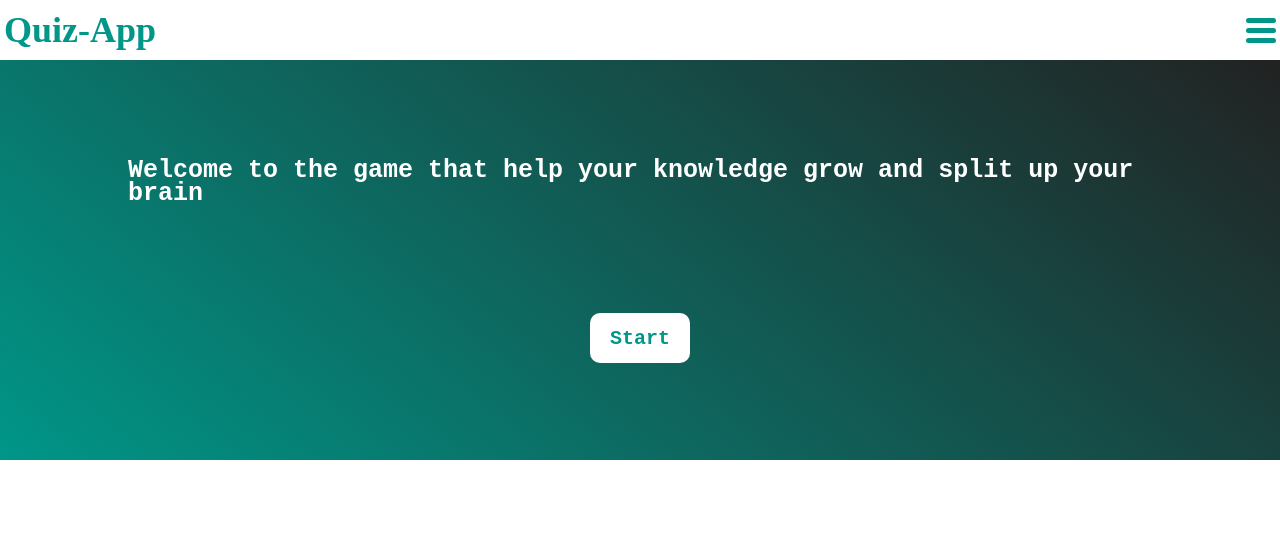
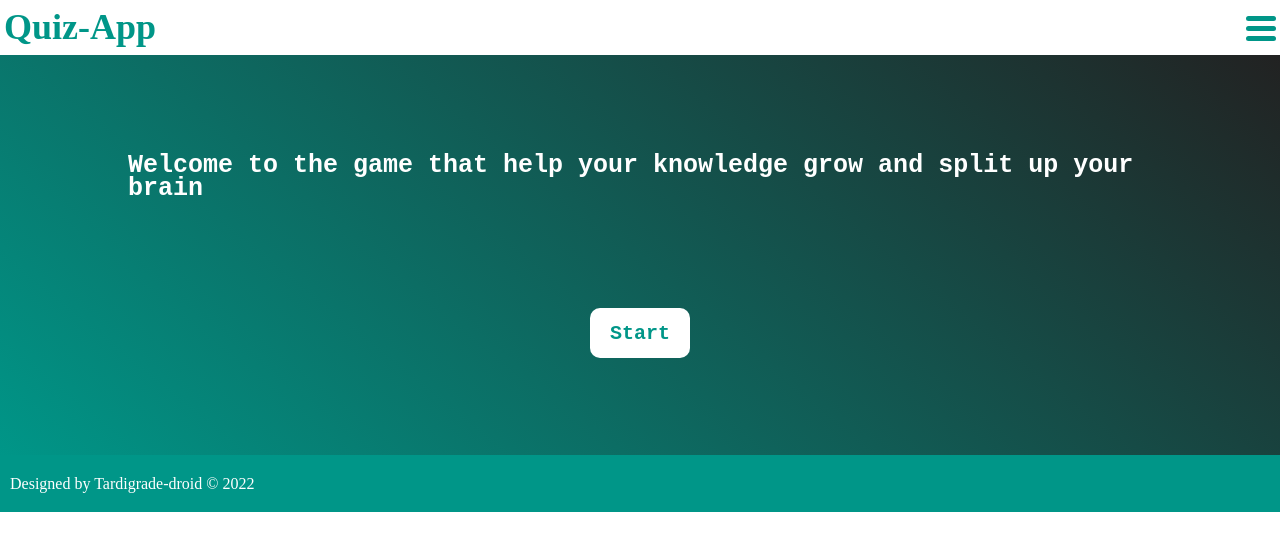
Before and after one commit to Tardigrade-droid/react-quiz-game, a React (Create React App) app: page / in a window 1280 px wide. Shown: the top 550 px of the page. Built offline with nearby package versions, Linux system fonts and the light colour scheme; the HTML template or start-up script is replaced by a standard one.

Commit message:
Footer and Menu animation finished

```diff
--- a/src/App.css
+++ b/src/App.css
@@ -1,6 +1,5 @@
 :root{
 	--primary: #009688;
-	--secondary: #738;
 	--danger: #f00;
 	--success: #0f0;
 	--info: #00f;
@@ -20,9 +19,19 @@
 	box-sizing: border-box;
 }
 body{
+	width: 100vw;
+	min-height: 100vh;
+	overflow-x: hidden;
 	font-size: 18px;
 	line-height: 150%;
 	font-family: var(--primary-font), sans-serif;
+}
+a{
+	text-decoration: none;
+	color: var(--primary);
+}
+li{
+	list-style: none;
 }
 button{
 	width: 80px;
@@ -37,12 +46,13 @@ button{
 	background: var(--light);
 }
 header{
-	height: 60px;
+	height: 55px;
 	display: flex;
 	align-items: center;
 	background: var(--white);
 	color: var(--primary);
 	padding: 8px 4px;
+	position: relative;
 }
 header h1{
 	font-family: var(--secondary-font);
@@ -68,6 +78,8 @@ header h1{
         width: 30px;
         height: 5px;
         border-radius: 10px;
+	transition-property: transform;
+	transition: 200ms ease-in-out;
 }
 .menu-btn span::before{
 	transform: translateY(10px);
@@ -75,8 +87,42 @@ header h1{
 .menu-btn span::after{
         transform: translateY(-10px);
 }
-.menu-btn.active{
+.menu-btn.active span{
 	background: transparent;
+}
+.menu-btn.active span::before{
+	transform: rotate(-45deg);
+}
+.menu-btn.active span::after{
+	transform: rotate(45deg);
+}
+nav{
+        width: 100%;
+        height: 350px;
+        position: absolute;                            top: 56px;
+        right: 0;
+	transform-origin: right;
+	transform: scale(0);
+        background: var(--white);
+	transition: transform 200ms ease-in-out;
+}
+nav.active{
+	transform-origin: right;
+	transform: scale(1);
+}
+nav li{
+	height: 50px;
+	display: flex;
+	align-items: center;
+	padding: 0 10px;
+	border-bottom: 1px solid var(--primary);
+}/*
+nav li:first-child{
+	border-top: 1px solid var(--primary);
+}*/
+nav a{
+	font-size: 20px;
+	font-weight: 500;
 }
 .hero{
 	height: 400px;
@@ -96,7 +142,7 @@ header h1{
 	font-size: 25px;
 	line-height: 90%;
 }
-.btn.white{
+.hero .btn.white{
 	width: 100px;
 	height: 50px;
 	font-family: inherit;
@@ -105,3 +151,12 @@ header h1{
 	background: var(--white);
 	color: var(--primary);
 }
+footer{
+	color: var(--white);
+	background: var(--primary);
+}
+.copyright{
+	font-family: var(--secondary-font);
+	font-size: 16px;
+	padding: 15px 10px;
+}
--- a/src/App.js
+++ b/src/App.js
@@ -1,12 +1,14 @@
 
 import Header from './components/Header'
-import Hero from "./components/Hero"
+import Footer from './components/Footer'
+import Home from './pages/Home'
 import './App.css';
 
 const App = ()=> {
   return <>
 	<Header/>
-	<Hero/>
+	<Home/>
+	<Footer/>
 	</>
 }
 
--- a/src/components/Footer.jsx
+++ b/src/components/Footer.jsx
@@ -0,0 +1,7 @@
+
+const Footer = ()=>{
+	return <footer>
+		<p className="copyright">Designed by Tardigrade-droid &copy; {new Date().getFullYear()}</p>
+		</footer>
+}
+export default Footer
--- a/src/components/Header.jsx
+++ b/src/components/Header.jsx
@@ -1,11 +1,20 @@
 import {useState} from 'react'
+import Menu from './Menu'
 
 const Header = ()=>{
-	const [btnState, setBtnState] = useState('active')
+	const [btnState, setBtnState] = useState('')
+	function afficheMenu(event){
+		if(event.currentTarget.classList.contains('active')){
+			setBtnState('')
+		}else{
+			setBtnState('active')
+		}
+	}
 	return <header>
 		<h1>quiz-app</h1>
-		<div className={`menu-btn ${btnState}`}><span></span></div>
+		<div className={`menu-btn ${btnState}`} onClick={afficheMenu}><span></span></div>
 
+		<Menu active={btnState}/>
 		</header>
 }
 
--- a/src/components/Menu.jsx
+++ b/src/components/Menu.jsx
@@ -0,0 +1,12 @@
+
+const Menu = ({active})=>{
+	return <nav className={active}>
+		<ul>
+		<li><a href="#">Home</a></li>
+		<li><a href="#">Best score</a></li>
+		<li><a href="#">Invite your friends</a></li>
+		<li><a href="#">Contact us</a></li>
+		</ul>
+		</nav>
+}
+export default Menu
--- a/src/pages/Home.js
+++ b/src/pages/Home.js
@@ -0,0 +1,4 @@
+import Hero from "../components/Hero"
+                                               const Home = ()=> {                               return <main>                                                 <Hero/>                                </main>
+					       }
+export default Home;
```
